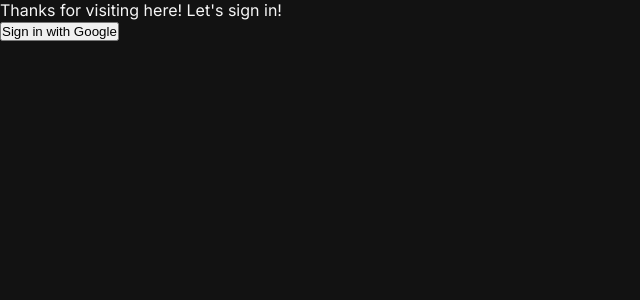
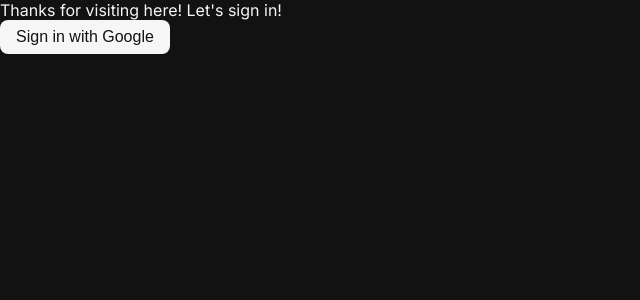
Before and after one commit to pikriawan/syntaax, a Next.js app: page / in a window 1280 px wide. Shown: the top 300 px of the page, without its empty margins (0-640 px from the left). Built offline with nearby package versions, Linux system fonts and the light colour scheme; no server answers.

Commit message:
feat: add button variants

```diff
--- a/app/globals.css
+++ b/app/globals.css
@@ -4,8 +4,28 @@
     box-sizing: border-box;
 }
 
+html {
+    width: 100%;
+    height: 100%;
+    --color-primary-main: #F6F6F6;
+    --color-primary-light: #D1D1D1;
+    --color-primary-dark: #888888;
+    --color-secondary-main: #121212;
+    --color-secondary-light: #5D5D5D;
+    --color-secondary-dark: #454545;
+    --color-danger-main: #FF004F;
+    --color-danger-light: #FF5D85;
+    --color-danger-dark: #B40040;
+    --color-background: #121212;
+    --color-border: #3D3D3D;
+    --color-text-light: #F6F6F6;
+    --color-text-dark: #121212;
+}
+
 body {
-    background-color: #121212;
-    color: #F6F6F6;
+    width: 100%;
+    height: 100%;
+    background-color: var(--color-background);
+    color: var(--color-text-light);
     font-family: var(--font-inter);
 }
--- a/app/page.jsx
+++ b/app/page.jsx
@@ -1,4 +1,5 @@
 import { auth } from "@/auth";
+import Button from "@/components/Button";
 import SigninForm from "@/components/SigninForm";
 import SignoutForm from "@/components/SignoutForm/SignoutForm";
 
--- a/components/Button/Button.jsx
+++ b/components/Button/Button.jsx
@@ -1,3 +1,10 @@
-export default function Button({ children, ...props }) {
-    return <button {...props}>{children}</button>
+import clsx from "clsx";
+import styles from "./styles.module.css";
+
+export default function Button({ children, variant = "primary", className, ...props }) {
+    return <button className={clsx(
+        className,
+        styles.button,
+        styles[`button-${variant}`]
+    )} {...props}>{children}</button>
 }
--- /dev/null
+++ b/components/Button/styles.module.css
@@ -0,0 +1,61 @@
+.button {
+    padding: 0.5rem 1rem;
+    background-color: var(--color-primary-main);
+    border-radius: 0.5rem;
+    border: 0;
+    color: var(--color-text-dark);
+    font-size: 1rem;
+}
+
+.button:hover {
+    background-color: var(--color-primary-light);
+}
+
+.button:active {
+    background-color: var(--color-primary-dark);
+}
+
+.button-primary {
+    background-color: var(--color-primary-main);
+}
+
+.button-primary:hover {
+    background-color: var(--color-primary-light);
+}
+
+.button-primary:active {
+    background-color: var(--color-primary-dark);
+}
+
+.button-secondary {
+    background-color: var(--color-secondary-main);
+    border: 0.0625rem solid var(--color-border);
+    color: var(--color-text-light);
+}
+
+.button-secondary:hover {
+    background-color: var(--color-secondary-light);
+}
+
+.button-secondary:active {
+    background-color: var(--color-secondary-dark);
+}
+
+.button-danger {
+    background-color: #FF004F;
+    color: var(--color-text-light);
+}
+
+.button-danger:hover {
+    background-color: var(--color-danger-light);
+}
+
+.button-danger:active {
+    background-color: var(--color-danger-dark);
+}
+
+@media only screen and (min-width: 768px) {
+    .button {
+        cursor: pointer;
+    }
+}
--- a/components/SignoutForm/SignoutForm.jsx
+++ b/components/SignoutForm/SignoutForm.jsx
@@ -8,7 +8,7 @@ export default function SignoutForm() {
 
             await signOut();
         }}>
-            <SubmitButton>Sign out</SubmitButton>
+            <SubmitButton variant="danger">Sign out</SubmitButton>
         </form>
     );
 }
--- a/package.json
+++ b/package.json
@@ -12,6 +12,7 @@
     "@auth/pg-adapter": "^1.7.4",
     "@neondatabase/serverless": "^0.10.4",
     "@vercel/blob": "^0.27.0",
+    "clsx": "^2.1.1",
     "next": "^15.1.2",
     "next-auth": "^5.0.0-beta.25",
     "react": "^19.0.0",
```
Also changed, not shown: 1 other file (tests, documents, lock files or other folders).
